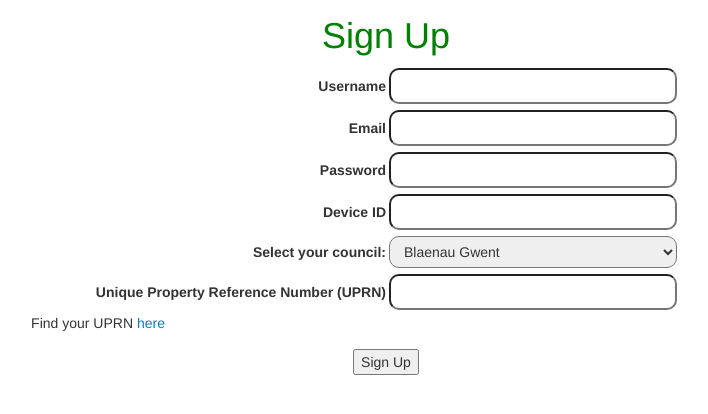
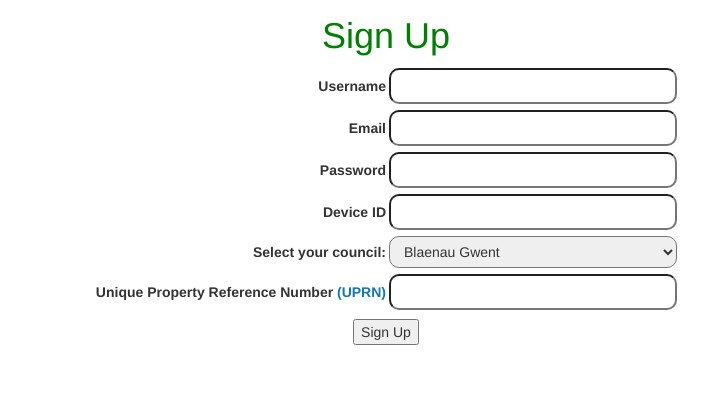
Before and after one commit to IwanIDev/year-2-iot-project, a Flask app: page / in a window 1280 px wide; the page is wider, and only the part inside the window is pictured. Shown: the part 262-676 px from the top of that part, without its empty margins (254-962 px from the left). Run offline with Flask 3, Linux system fonts and the light colour scheme; some libraries are stand-ins or nearby versions.

Commit message:
fixed link

```diff
--- a/web-app/templates/home.html
+++ b/web-app/templates/home.html
@@ -126,9 +126,8 @@
                 </p>
 
                 <p class="form_element">
-                    <label for="UPRN">Unique Property Reference Number <b>(UPRN)</b></label>
+                    <label for="UPRN">Unique Property Reference Number <a href="https://www.findmyaddress.co.uk" target="_blank" rel="noopener noreferrer"><b>(UPRN)</b></a></label>
                     <input type="text" name="UPRN" required />
-                    <div>Find your UPRN <a href="https://www.findmyaddress.co.uk" target="_blank" rel="noopener noreferrer">here</a></div>
                 </p>
             </div>
             <button type="submit">Sign Up</button>
```
